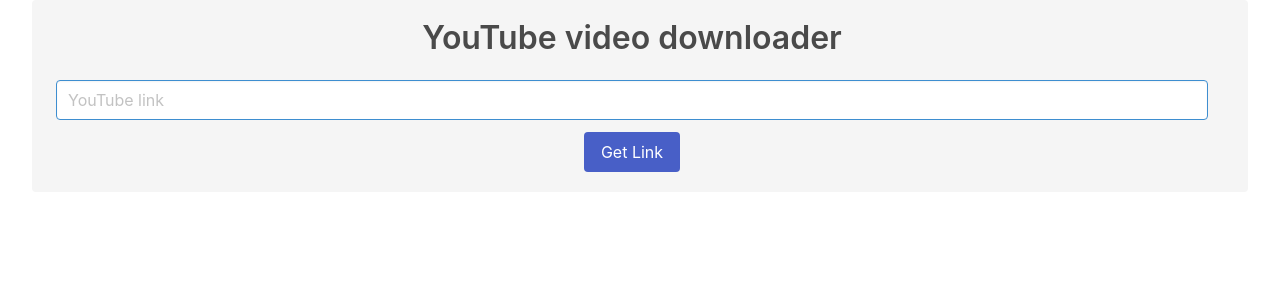
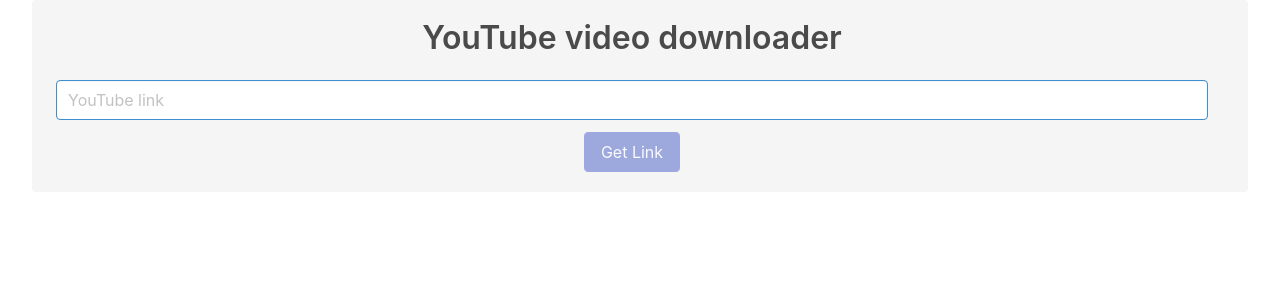
Before and after one commit to prokawsar/youtube-video-downloader, a Svelte app: page / in a window 1280 px wide. Shown: the top 300 px of the page. Built offline with nearby package versions, Linux system fonts and the light colour scheme.

Commit message:
removed extra code

```diff
--- a/src/components/views/SearchBar.svelte
+++ b/src/components/views/SearchBar.svelte
@@ -7,11 +7,6 @@
 export let result_state = false
 
 let youtube_link = ''
-
-let getLink = (event) => {
-  event.stopPropagation()
-	result_state = true
-}
 
 let clear = (event) => {
 	event.stopPropagation()
@@ -41,7 +36,7 @@
 	</div>
 	<div class="field">
 		<div class="control has-text-centered">
-			<button class="button is-link" on:click={onGetLink}>Get Link</button>
+			<button class="button is-link" on:click={onGetLink} disabled={!youtube_link}>Get Link</button>
 		</div>
 	</div>
 
```
